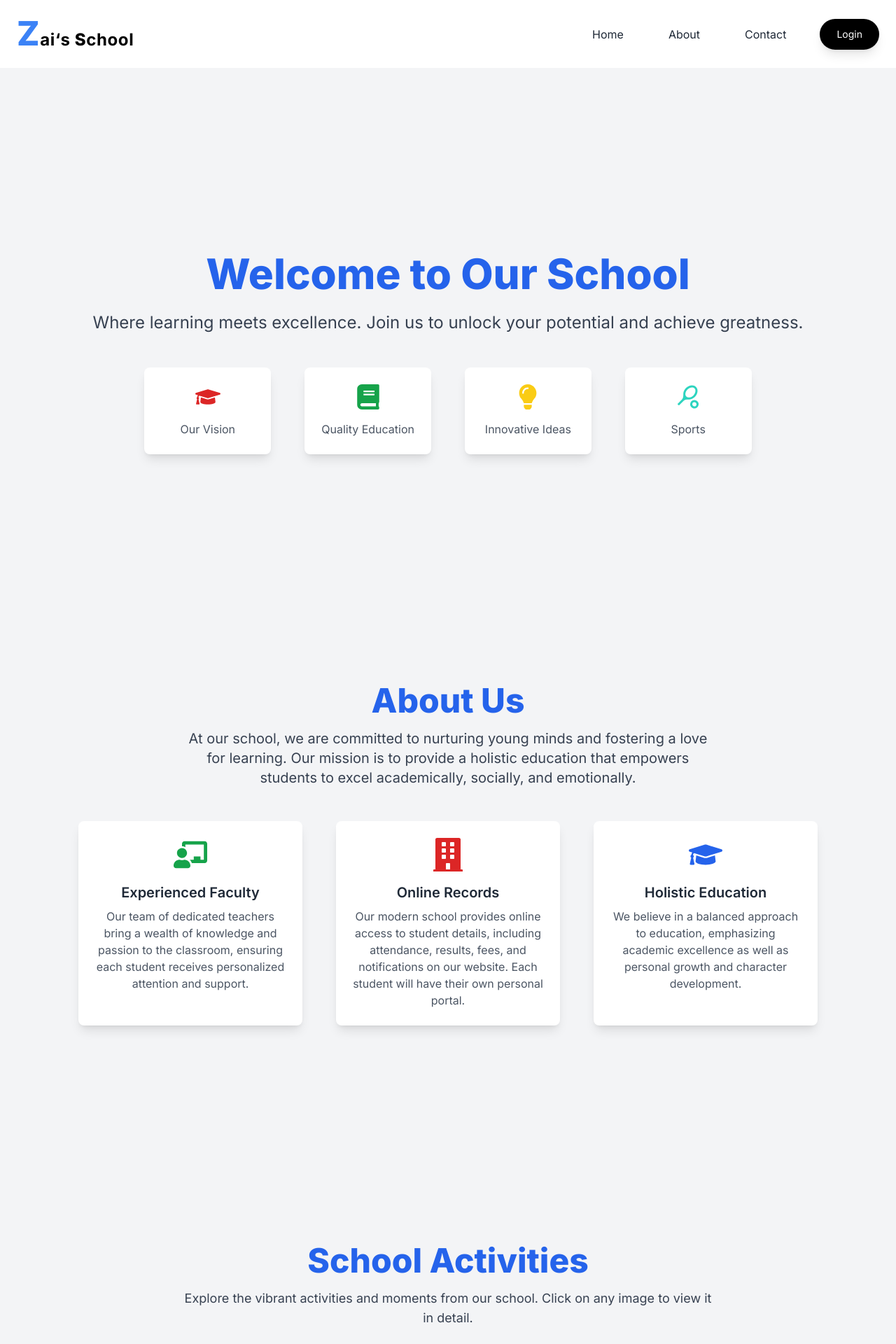
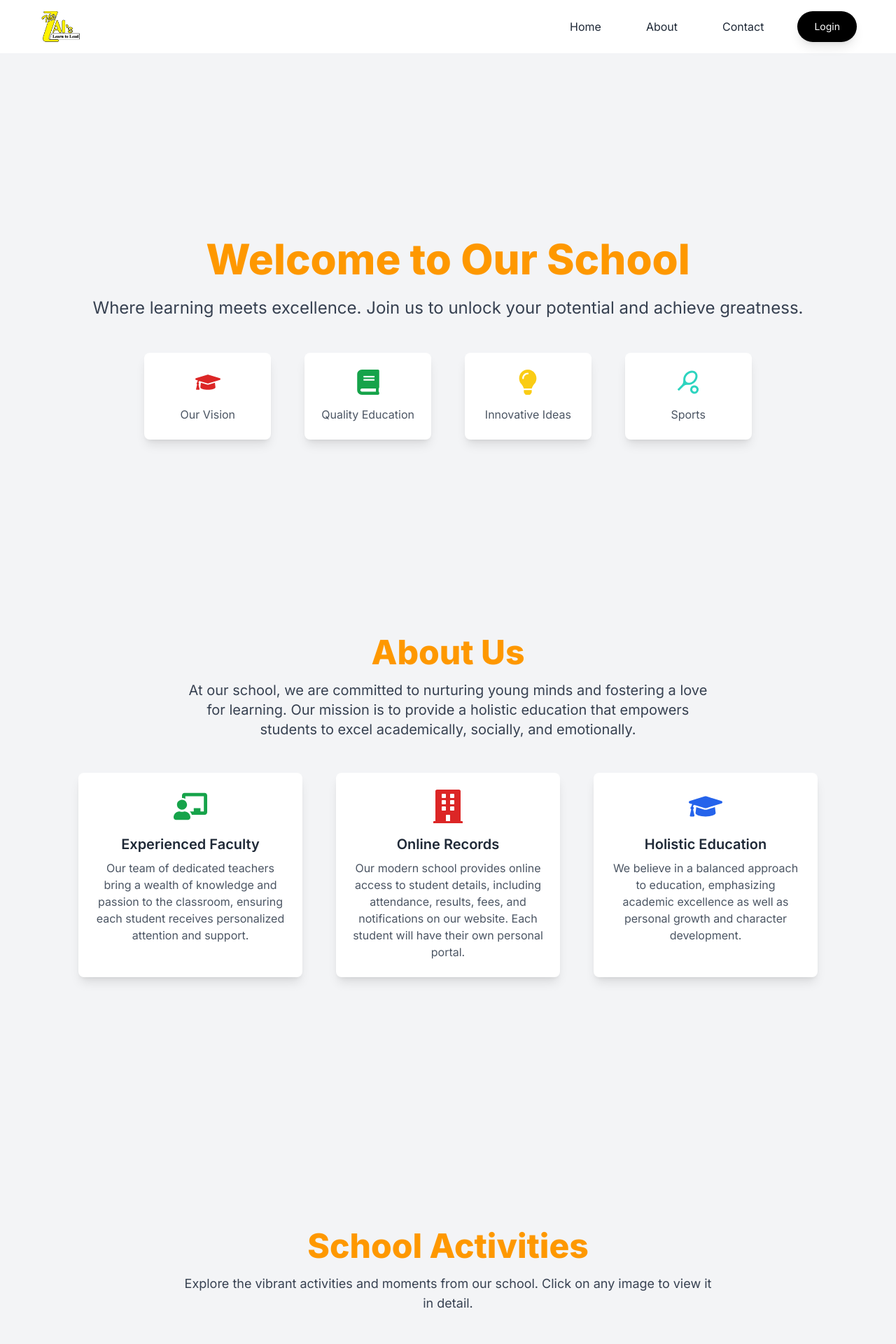
Before and after one commit to UmairRaaz/school-managment-system, a Next.js app: page / in a window 1280 px wide. Shown: the top 1920 px of the page at 70% size. Built offline with nearby package versions, Linux system fonts and the light colour scheme; no server answers; grey boxes are pictures that could not be loaded.

Commit message:
update colors

```diff
--- a/src/app/components/AboutUs.jsx
+++ b/src/app/components/AboutUs.jsx
@@ -4,10 +4,10 @@ import { FaChalkboardTeacher, FaGraduationCap, FaBuilding, FaHandsHelping } from
 
 const AboutUs = () => {
   return (
-    <div id='about' className="container-fluid min-h-screen flex flex-col items-center bg-gray-100 px-4 sm:px-6 lg:px-8 py-12">
+    <div id='about' className="container-fluid min-h-screen flex flex-col items-center bg-gray-100 px-4 sm:px-6 lg:px-8 pb-12">
       {/* Header Section */}
       <div className="text-center mb-12">
-        <h1 className="text-3xl md:text-4xl lg:text-5xl font-extrabold text-blue-600 mb-4">
+        <h1 className="text-3xl md:text-4xl lg:text-5xl font-extrabold text-[#fe9800] mb-4">
           About Us
         </h1>
         <p className="text-base sm:text-lg md:text-lg lg:text-xl text-gray-700 max-w-3xl mx-auto">
--- a/src/app/components/ContactPage.jsx
+++ b/src/app/components/ContactPage.jsx
@@ -7,7 +7,7 @@ const ContactPage = () => {
   return (
     <div id='contact' className="w-full min-h-screen flex items-center justify-center bg-gradient-to-br from-pink-100 via-purple-200 to-indigo-200">
       <div className="container mx-auto p-8 lg:p-16  ">
-      <h1 className="text-4xl lg:text-6xl font-extrabold text-transparent bg-clip-text bg-gradient-to-r from-blue-500 to-pink-400 text-center mb-12">
+      <h1 className="text-4xl lg:text-6xl font-extrabold text-transparent bg-clip-text bg-gradient-to-r from-blue-500  text-[#fe9800] to-pink-400 text-center mb-12">
           Get in Touch with Us
         </h1>
         <div className="flex flex-col lg:flex-row items-center justify-around space-y-12 lg:space-y-0 lg:space-x-12">
--- a/src/app/components/Gallery.jsx
+++ b/src/app/components/Gallery.jsx
@@ -36,7 +36,7 @@ const Gallery = () => {
   return (
     <div className="container-fluid py-12 px-4 sm:px-6 lg:px-8">
       <div className="text-center mb-12">
-        <h1 className="text-4xl md:text-5xl font-extrabold text-blue-600 mb-4">
+        <h1 className="text-4xl md:text-5xl font-extrabold text-[#fe9800] mb-4">
           School Activities
         </h1>
         <p className="text-sm md:text-lg text-gray-700 max-w-3xl mx-auto">
@@ -76,13 +76,12 @@ const Gallery = () => {
               className="absolute top-4 right-4 text-3xl text-gray-800 cursor-pointer"
               onClick={closeModal}
             />
-            <Image
+            <img
               src={selectedImage}
-              alt="Selected gallery image"
+              alt="Selected gallery  image"
               layout="responsive"
-              width={1200}
-              height={800}
-              className="object-cover rounded-lg"
+
+              className="object-cover rounded-lg w-[1200px] h-[800px]"
             />
           </div>
         </div>
--- a/src/app/components/Homepage.jsx
+++ b/src/app/components/Homepage.jsx
@@ -5,7 +5,7 @@ const HeroSection = () => {
   return (
     <section className="bg-gradient-to-r from-blue-500 to-indigo-500 text-white py-20">
       <div className="container mx-auto text-center">
-        <h1 className="text-4xl md:text-6xl font-bold mb-6">Welcome to Our School</h1>
+        <h1 className="text-4xl md:text-6xl font-bold mb-6 ">Welcome to Our School</h1>
         <p className="text-lg mb-8">
           Providing quality education since 1980
         </p>
--- a/src/app/components/LandingPage.jsx
+++ b/src/app/components/LandingPage.jsx
@@ -25,7 +25,7 @@ const LandingPage = () => {
 
   return (
     <div className="container-fluid min-h-screen z-10 flex flex-col items-center justify-center bg-gray-100 relative overflow-hidden px-4 sm:px-6 lg:px-8 sm:mt-8">
-      <h1 className="text-3xl sm:text-4xl md:text-5xl lg:text-6xl font-extrabold mb-6 text-blue-600 text-center leading-tight">
+      <h1 className="text-3xl sm:text-4xl md:text-5xl lg:text-6xl font-extrabold mb-6 text-[#fe9800] text-center leading-tight">
         Welcome to Our School
       </h1>
       <p className="text-base sm:text-lg md:text-xl lg:text-2xl mb-12 text-gray-700 text-center">
--- a/src/app/components/Navbar.jsx
+++ b/src/app/components/Navbar.jsx
@@ -54,15 +54,20 @@ function Navbar() {
   };
 
   return (
-    <nav className="bg-white p-6 shadow-lg">
+    <nav className="bg-white px-14 py-2 shadow-lg">
       <div className="container mx-auto flex justify-between items-center">
-        <div className="text-black font-bold text-2xl">
-          <Link
+        <div className="">
+          {/* <Link
             href="/"
             className="text-2xl font-bold tracking-wide hover:text-black transition duration-300 text-black"
           >
             <span className="text-5xl font-extrabold text-blue-500">Z</span>ai&lsquo;s{" "}
             <span className="text-2xl font-extrabold ">S</span>chool
+          </Link> */}
+          <Link
+            href="/"
+          >
+            <Image  src={"/logo.png"} width={60} height={40} alt="logo"/>
           </Link>
         </div>
         <div className="hidden lg:flex items-center space-x-8">
--- a/src/app/components/NotificationSection.jsx
+++ b/src/app/components/NotificationSection.jsx
@@ -50,7 +50,7 @@ const NotificationSectionWithModal = () => {
   if (loading) {
     return (
       <div className="bg-gradient-to-r p-6 rounded-lg w-full md:w-[94%] px-8 md:px-20">
-        <h1 className="text-2xl lg:text-3xl font-extrabold text-transparent bg-clip-text bg-gradient-to-r from-blue-500 to-pink-400 text-center mb-12">
+        <h1 className="text-2xl lg:text-3xl font-extrabold text-transparent bg-clip-text bg-gradient-to-r  from-blue-500 text-[#fe9800] to-pink-400  text-center mb-12">
           Notifications
         </h1>
         <div>Loading...</div>
@@ -60,7 +60,7 @@ const NotificationSectionWithModal = () => {
 
   return (
     <div className="bg-gradient-to-r p-6 rounded-lg w-full md:w-[94%] px-8 md:px-20">
-      <h1 className="text-2xl lg:text-3xl font-extrabold text-transparent bg-clip-text bg-gradient-to-r from-blue-500 to-pink-400 text-center mb-12">
+      <h1 className="text-2xl lg:text-3xl font-extrabold text-transparent bg-clip-text bg-gradient-to-r from-blue-500 text-[#fe9800] to-pink-400 text-center mb-12">
         Notifications
       </h1>
       <div className="h-60 overflow-hidden relative">
```
